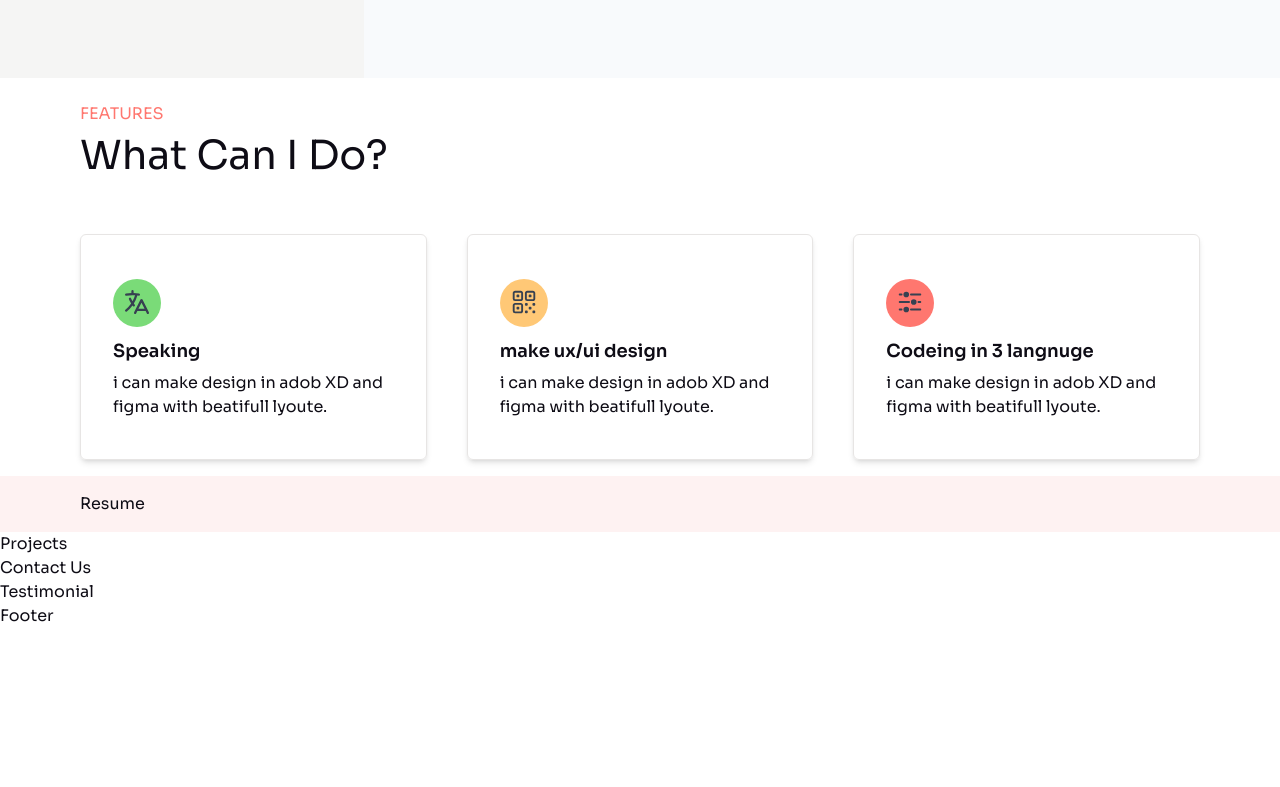
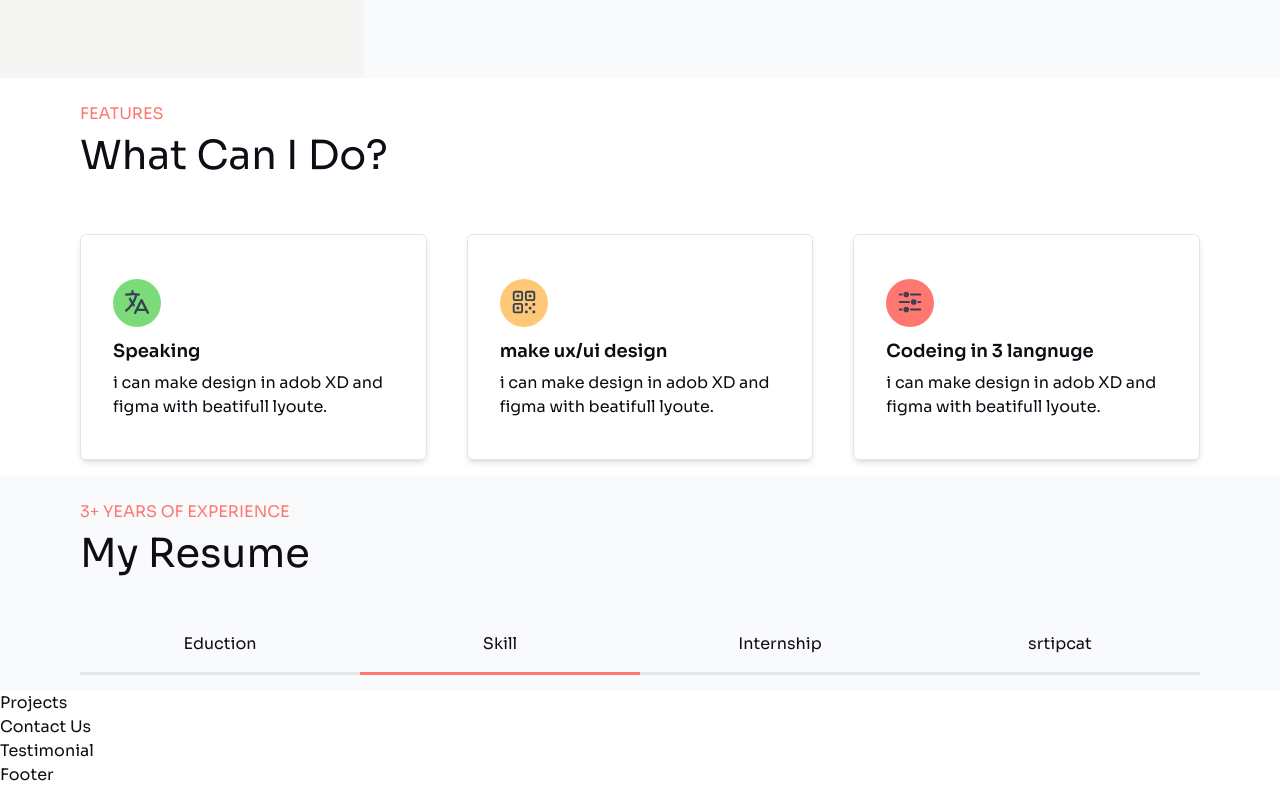
Before and after one commit to Farhadzafar/Farhad-Protfolio, a React (Vite) app: page / in a window 1280 px wide. Shown: the part 1039-1826 px from the top of the page. Before the commit the page ends 1667 px from the top, so only its background shows below. Built offline with nearby package versions, Linux system fonts and the light colour scheme.

Commit message:
change the tailwind config filll

```diff
--- a/src/components/sections/Resume.jsx
+++ b/src/components/sections/Resume.jsx
@@ -1,9 +1,20 @@
+import { useState } from "react";
 import Section from "../Section";
 
 export default function Resume() {
+  // const [item, setItem] = useState("skills");
+  const classes = `w-full cursor-pointer border-b-[3px]  hover:border-color-3/60 hover:text-gray-500 py-4`;
   return (
-    <Section has="resume" color="bg-red-50">
-      Resume
+    <Section has="resume" color="bg-slate-50" classes="py-24">
+      <span className=" span">3+ years of experience</span>
+      <h3 className=" h3 mb-8">My Resume</h3>
+
+      <ul className="w-full grid grid-cols-4 justify-center content-center text-center font-medium ">
+        <li className={`${classes}`}>Eduction</li>
+        <li className={` ${classes} border-color-3 `}>Skill</li>
+        <li className={`${classes}`}>Internship </li>
+        <li className={`${classes}`}>srtipcat</li>
+      </ul>
     </Section>
   );
 }
```
